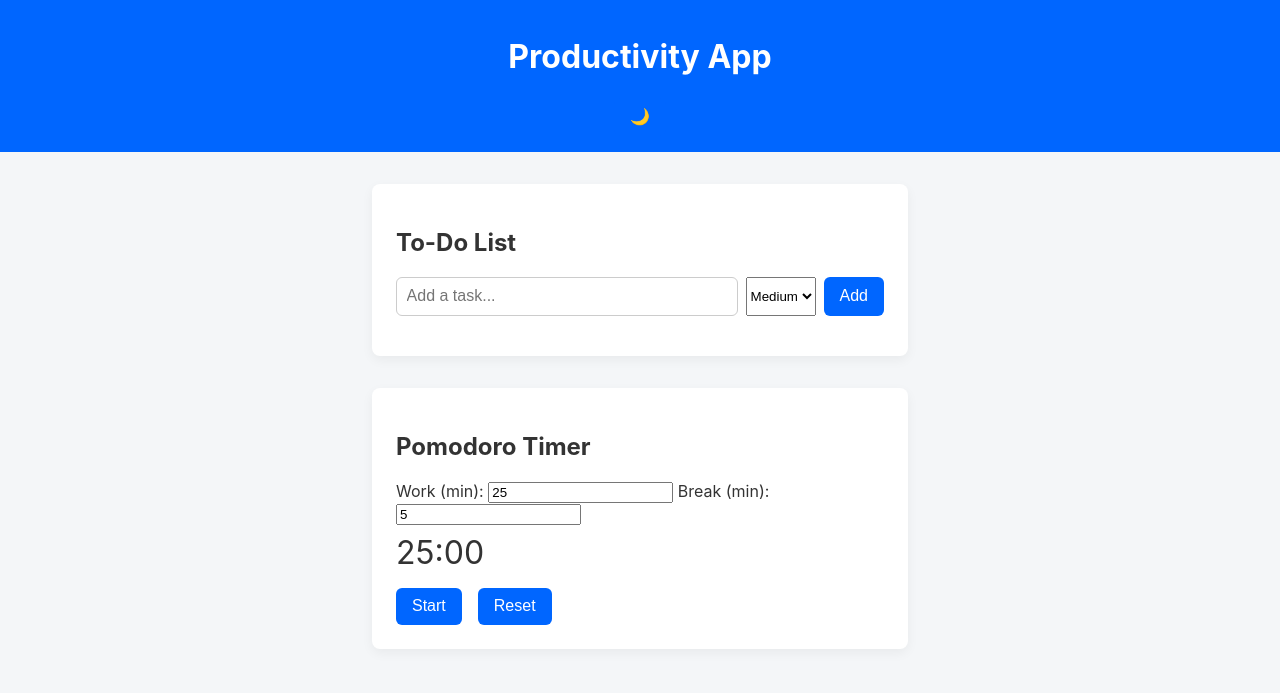
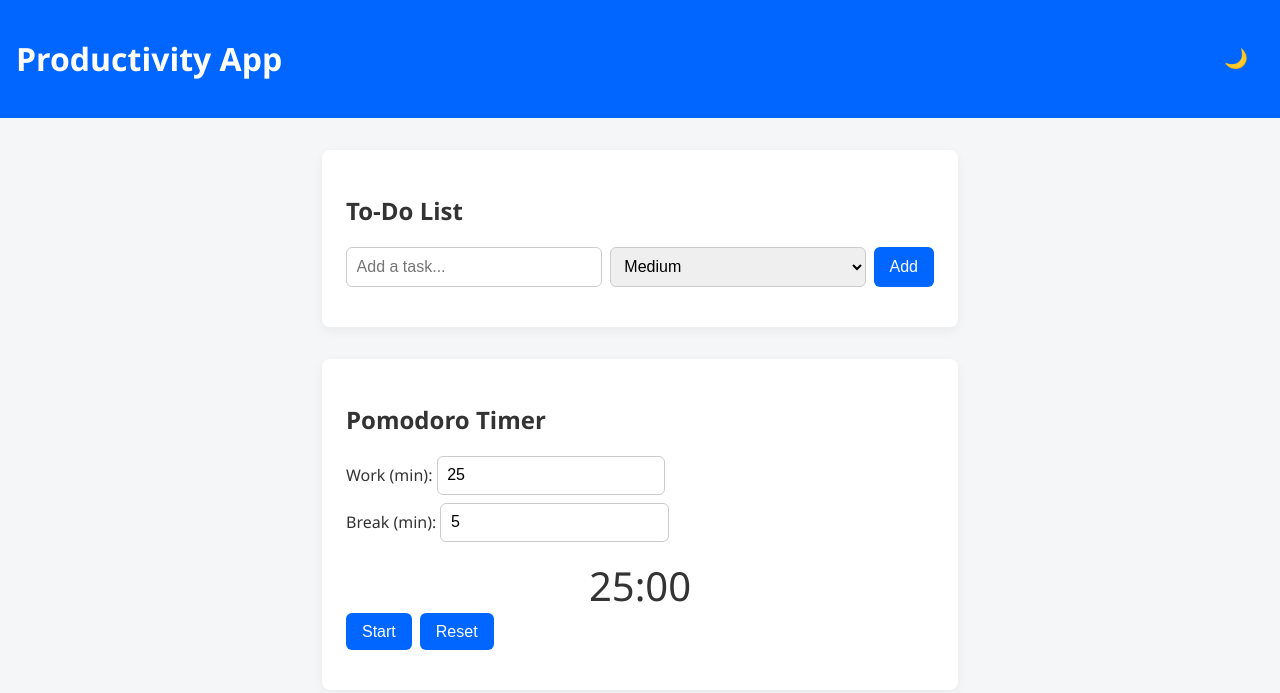
Before and after one commit to Askansz-Tech/To-Do-List, a plain HTML site: page index.html in a window 1280 px wide. Drawn offline with Linux system fonts and the light colour scheme.

Commit message:
Update style.css

```diff
--- a/style.css
+++ b/style.css
@@ -1,53 +1,77 @@
+:root {
+  --bg: #f4f6f8;
+  --card: #ffffff;
+  --text: #333;
+  --accent: #0066ff;
+  --low: #e0e0e0;
+  --medium: #ffc107;
+  --high: #ff5252;
+}
+
+[data-theme="dark"] {
+  --bg: #1e1e2e;
+  --card: #2b2b3c;
+  --text: #f0f0f0;
+  --accent: #00aaff;
+  --low: #555;
+  --medium: #ffa500;
+  --high: #ff3b3b;
+}
+
 * {
   box-sizing: border-box;
 }
 
 body {
   margin: 0;
-  font-family: 'Inter', sans-serif;
-  background: #f4f6f8;
-  color: #333;
+  font-family: 'Segoe UI', sans-serif;
+  background: var(--bg);
+  color: var(--text);
+  transition: background 0.3s, color 0.3s;
 }
 
 header {
-  background-color: #0066ff;
+  background-color: var(--accent);
   color: white;
   padding: 1rem;
-  text-align: center;
+  display: flex;
+  justify-content: space-between;
+  align-items: center;
 }
 
 main {
   padding: 2rem;
-  max-width: 600px;
+  max-width: 700px;
   margin: auto;
 }
 
 .card {
-  background: white;
+  background: var(--card);
   border-radius: 8px;
   box-shadow: 0 4px 12px rgba(0,0,0,0.05);
   padding: 1.5rem;
   margin-bottom: 2rem;
 }
 
-.input-group {
+.input-group, .btn-group, .timer-settings {
   display: flex;
   gap: 0.5rem;
+  flex-wrap: wrap;
   margin-bottom: 1rem;
 }
 
-input[type="text"] {
-  flex: 1;
+input[type="text"], input[type="number"], select {
   padding: 0.6rem;
   font-size: 1rem;
   border: 1px solid #ccc;
   border-radius: 6px;
+  flex: 1;
 }
 
 button {
   padding: 0.6rem 1rem;
   font-size: 1rem;
-  background: #0066ff;
+  background: var(--accent);
   color: white;
   border: none;
   border-radius: 6px;
@@ -55,10 +79,10 @@ button {
 }
 
 button:hover {
-  background: #0053cc;
+  opacity: 0.9;
 }
 
-ul#taskList {
+#taskList {
   list-style: none;
   padding-left: 0;
 }
@@ -71,18 +95,31 @@ ul#taskList {
   align-items: center;
 }
 
-#taskList li.completed {
+#taskList li.completed span {
   text-decoration: line-through;
   color: #888;
 }
 
-.btn-group {
+.task-meta {
   display: flex;
-  gap: 1rem;
-  margin-top: 1rem;
+  gap: 0.5rem;
+  align-items: center;
 }
 
+.task-priority.low { color: var(--low); }
+.task-priority.medium { color: var(--medium); }
+.task-priority.high { color: var(--high); }
+
 #timeDisplay {
-  font-size: 2rem;
+  font-size: 2.5rem;
+  text-align: center;
   margin-top: 0.5rem;
 }
+
+#themeToggle {
+  background: transparent;
+  color: white;
+  font-size: 1.2rem;
+  border: none;
+  cursor: pointer;
+}
```
